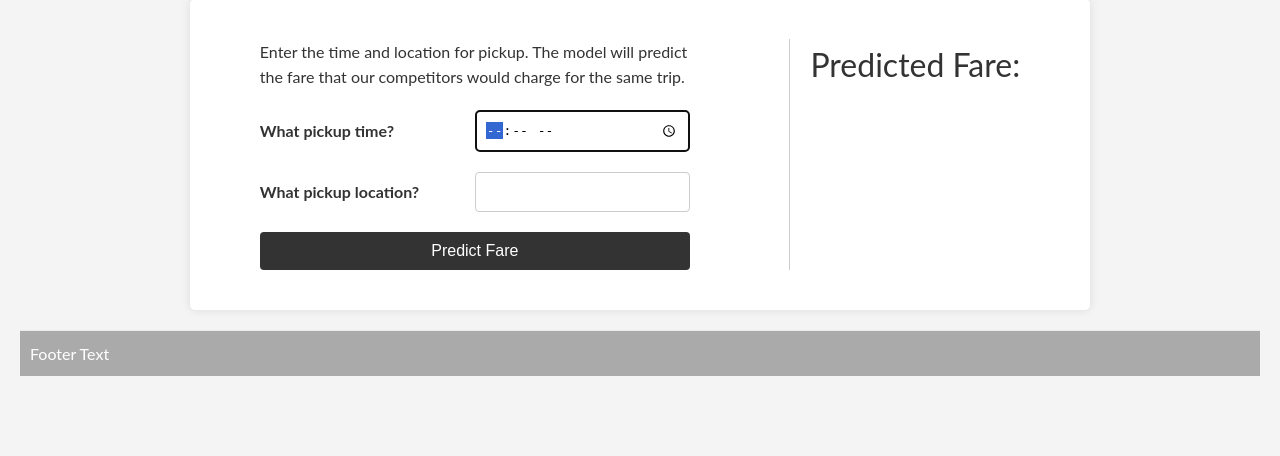
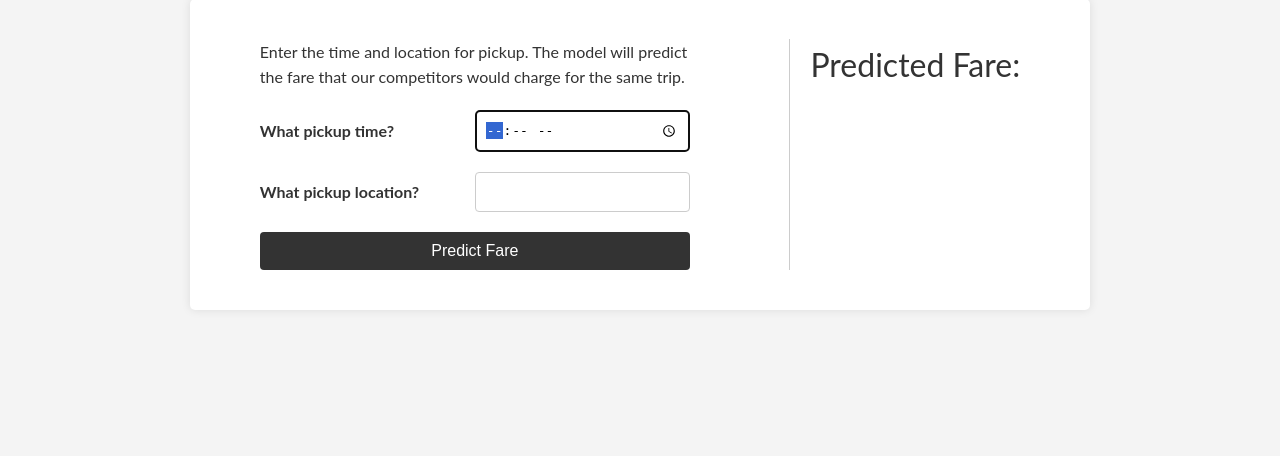
Before and after one commit to mdlarson/Taxi-Fare-Prediction-C964, a Flask app: page / in a window 1280 px wide. Shown: the part 172-628 px from the top of the page. Run offline with Flask 3, Linux system fonts and the light colour scheme; parts of the project's set-up code (start-up, migrations or seed data) failed here and were passed over.

Commit message:
Remove footers

```diff
--- a/templates/index.html
+++ b/templates/index.html
@@ -42,8 +42,6 @@
             {% endif %}
         </div>
     </main>
-
-    <footer>Footer Text</footer>
 
     <!-- datalist for form -->
     <datalist id="pickup_locations">
--- a/templates/summary.html
+++ b/templates/summary.html
@@ -57,7 +57,6 @@
             <img src="{{ url_for('static', filename='boxplot_cost_by_hour_of_day.png') }}" alt="Cost by Hour of Day">
         </div>
     </main>
-    <footer>Footer Text</footer>
 </body>
 
 </html>
```
